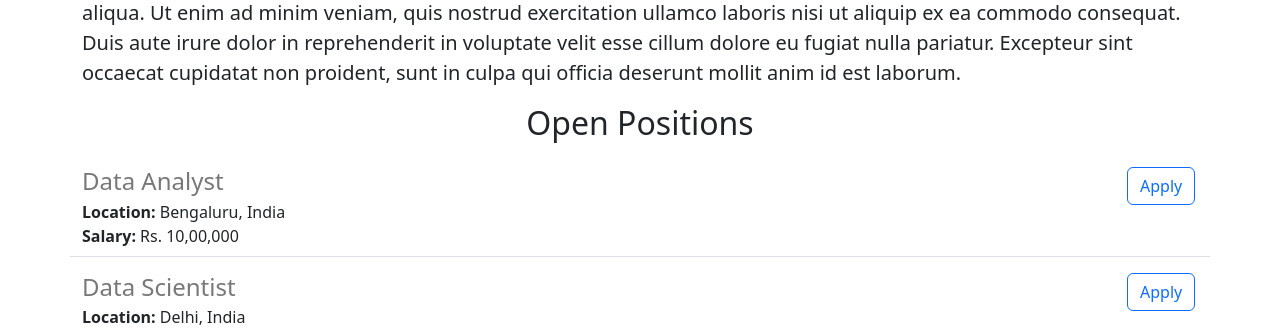
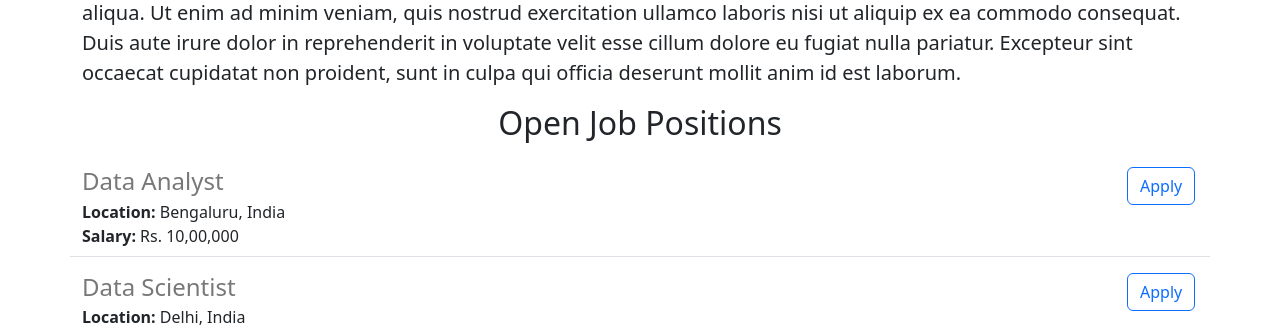
Before and after one commit to AVINASH0052/career-website-v2, a Flask app: page / in a window 1280 px wide. Shown: the part 542-871 px from the top of the page. Run offline with Flask 3, Linux system fonts and the light colour scheme.

Commit message:
made some changes

```diff
--- a/templates/home.html
+++ b/templates/home.html
@@ -28,7 +28,7 @@
       sint occaecat cupidatat non proident, sunt in culpa
       qui officia deserunt mollit anim id est laborum.</p>
 
-      <h2 class="text-center mt-2 mb-4">Open Positions</h2>
+      <h2 class="text-center mt-2 mb-4">Open Job Positions</h2>
 
       <div>
         {% for job in jobs %}
```
